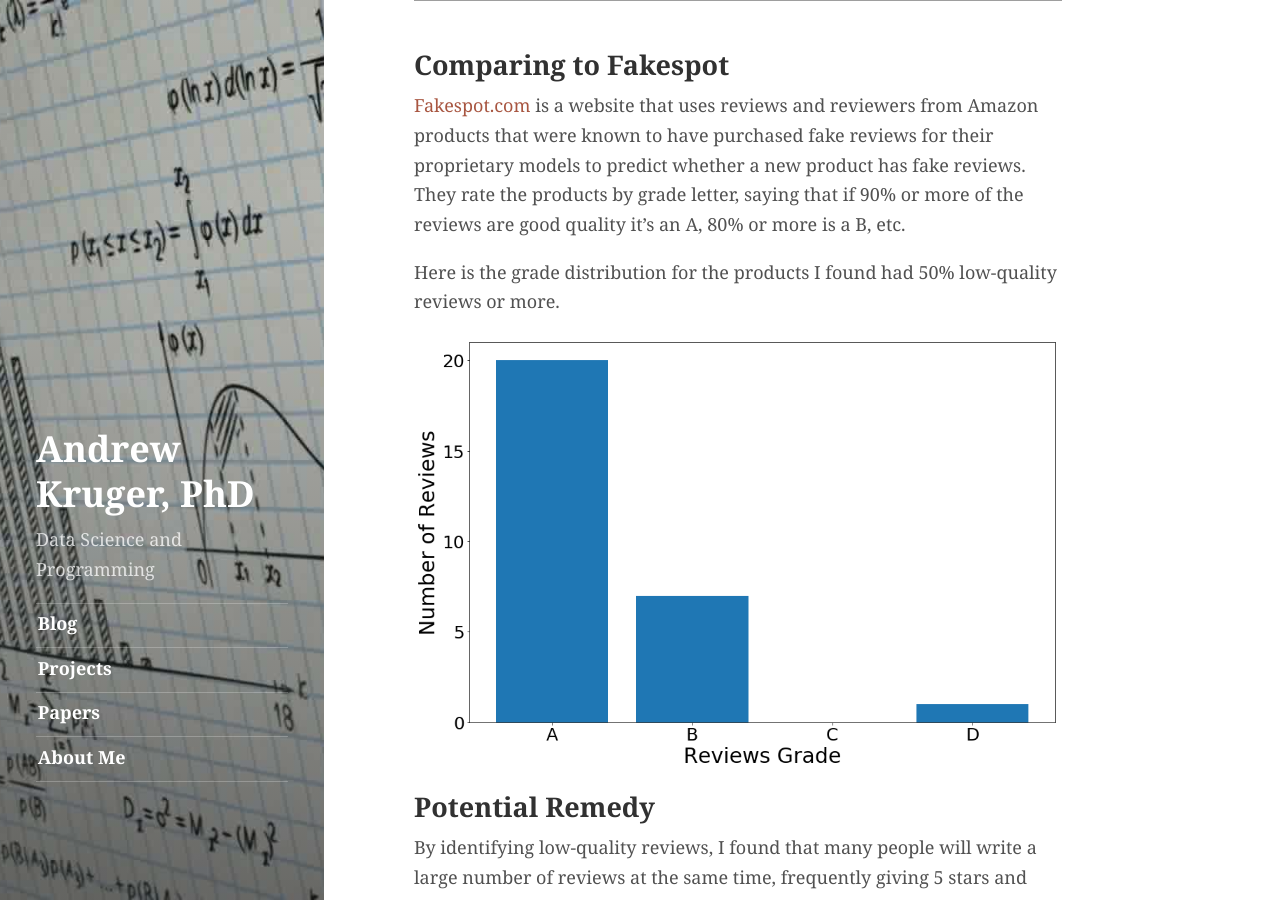
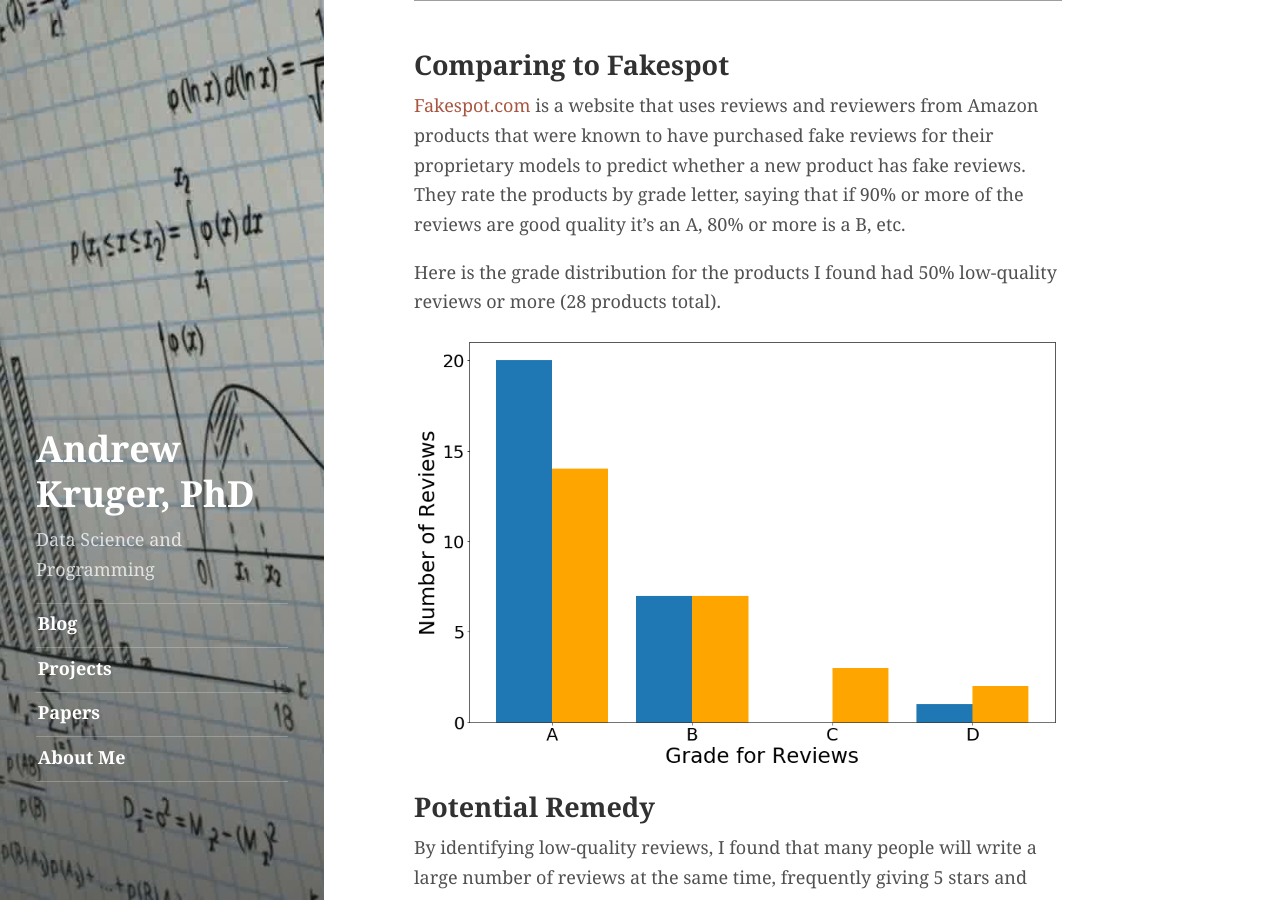
Before and after one commit to andrewkruger/andrewkruger.github.io, a Jekyll site: the page built from _projects/2017-08-25-amazon-reviews.md, in a window 1280 px wide and 900 px high, scrolled down 7440 px. Built offline with Jekyll 4.4.1, drawn with Linux system fonts in a browser that asks for light colours; a script that is not in the unit is left out; grey boxes are pictures that could not be loaded.

Commit message:
Updates made

```diff
--- a/_projects/2017-08-25-amazon-reviews.md
+++ b/_projects/2017-08-25-amazon-reviews.md
@@ -115,7 +115,7 @@ https://www.amazon.com/gp/profile/amzn1.account.AEPL3VBEKQBLHUBGKX76BG72MZEQ
 
 [Fakespot.com](http://fakespot.com/) is a website that uses reviews and reviewers from Amazon products that were known to have purchased fake reviews for their proprietary models to predict whether a new product has fake reviews.  They rate the products by grade letter, saying that if 90% or more of the reviews are good quality it's an A, 80% or more is a B, etc.
 
-Here is the grade distribution for the products I found had 50% low-quality reviews or more.
+Here is the grade distribution for the products I found had 50% low-quality reviews or more (28 products total).
 
 <p align="center">
 <img src="/public/img/amazon/Review_Grades.png?raw=true"/>
```
Also changed, not shown: public/img/amazon/Review_Grades.png.
